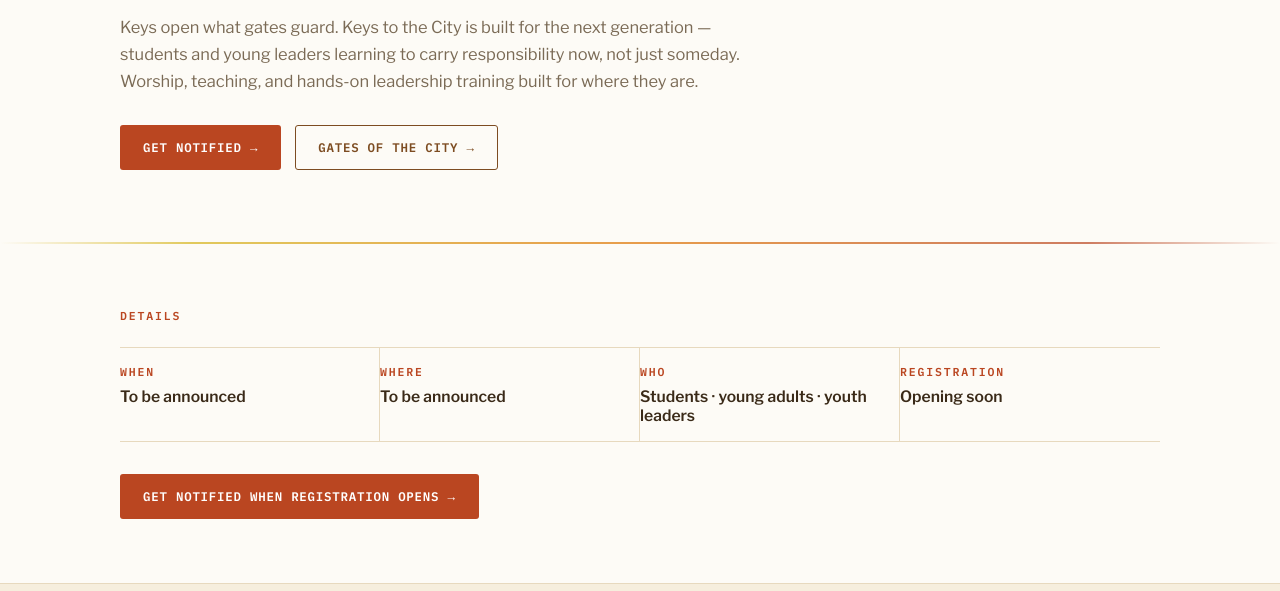
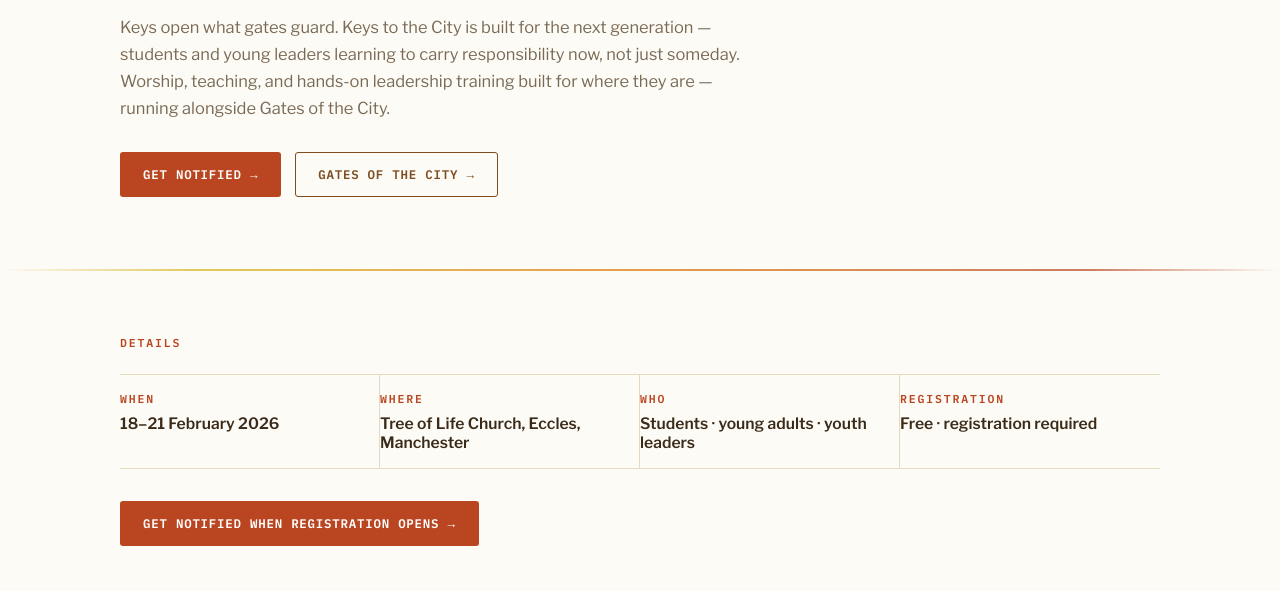
Before and after one commit to londontreeoflife-maker/gates-of-the-city, a plain HTML site: page keys.html in a window 1280 px wide. Shown: the part 209-800 px from the top of the page. Drawn offline with nearby package versions, Linux system fonts and the light colour scheme.

Commit message:
Update keys.html

```diff
--- a/keys.html
+++ b/keys.html
@@ -29,7 +29,7 @@
   <div class="wrap">
     <p class="eyebrow">Youth Leadership Conference</p>
     <h1>Keys to the City</h1>
-    <p class="hero-sub" style="margin-top:20px;">Keys open what gates guard. Keys to the City is built for the next generation &mdash; students and young leaders learning to carry responsibility now, not just someday. Worship, teaching, and hands-on leadership training built for where they are.</p>
+    <p class="hero-sub" style="margin-top:20px;">Keys open what gates guard. Keys to the City is built for the next generation &mdash; students and young leaders learning to carry responsibility now, not just someday. Worship, teaching, and hands-on leadership training built for where they are &mdash; running alongside Gates of the City.</p>
     <div class="hero-ctas">
       <a class="btn btn-rust" href="index.html#contact">Get notified &rarr;</a>
       <a class="btn btn-ghost" href="gates.html">Gates of the City &rarr;</a>
@@ -47,11 +47,11 @@
     <div class="info-bar">
       <div class="info-cell">
         <span class="eyebrow">When</span>
-        <strong>To be announced</strong>
+        <strong>18&ndash;21 February 2026</strong>
       </div>
       <div class="info-cell">
         <span class="eyebrow">Where</span>
-        <strong>To be announced</strong>
+        <strong>Tree of Life Church, Eccles, Manchester</strong>
       </div>
       <div class="info-cell">
         <span class="eyebrow">Who</span>
@@ -59,7 +59,7 @@
       </div>
       <div class="info-cell">
         <span class="eyebrow">Registration</span>
-        <strong>Opening soon</strong>
+        <strong>Free &middot; registration required</strong>
       </div>
     </div>
     <a class="btn btn-rust" href="index.html#contact">Get notified when registration opens &rarr;</a>
```
